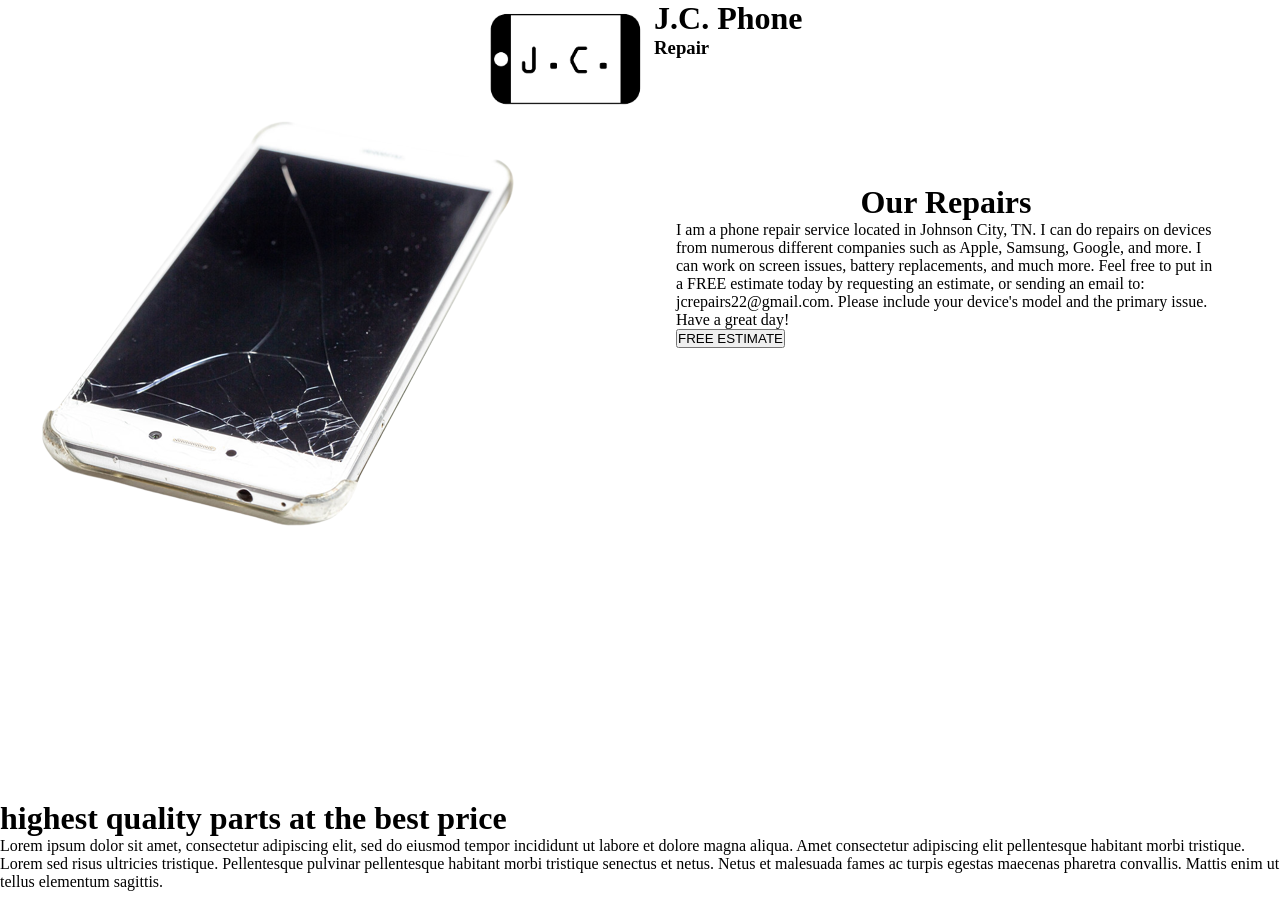
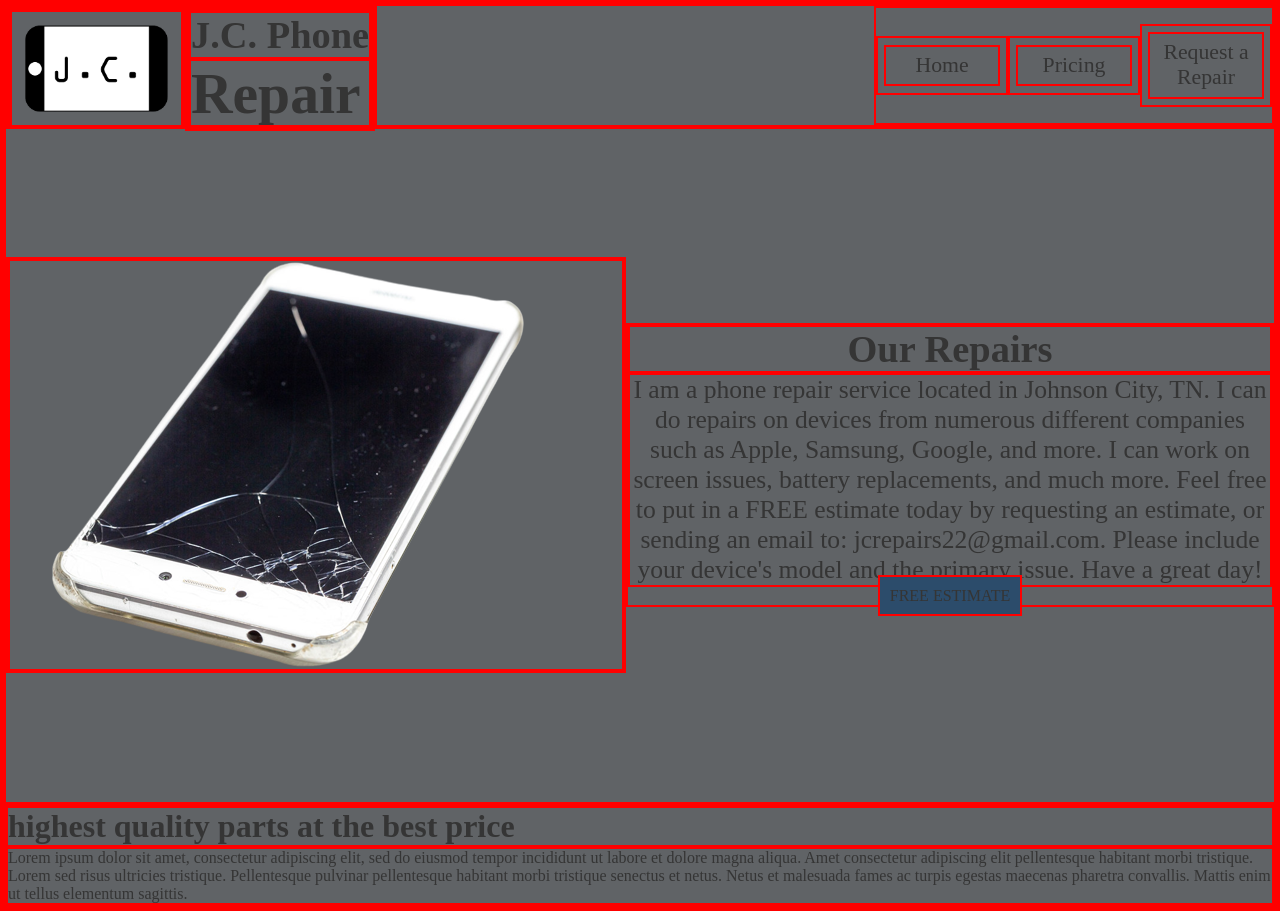
Before and after one commit to mineisv2/JCPhoneRepair, a plain HTML site: page index.html in a window 1280 px wide. Drawn offline with Linux system fonts and the light colour scheme.

Commit message:
Add files via upload

```diff
--- a/index.html
+++ b/index.html
@@ -4,15 +4,23 @@
         <link rel="stylesheet" href="styles.css">
     </head>
     <body>
+        <div id="navbar">
           <div id="header">
               <div id="headerLogo">
                   <img src="images/phoneLogo.png" alt="Logo With Phone" id="Logo">
               </div>
               <div id="headerName">
-                <h1>J.C. Phone</h1>
-                <h3>Repair</h3>
+                <div>
+                  <h1 id="titleL1">J.C. Phone</h1>
+                  <h3 id="titleL2">Repair</h3>
                 </div>
-
+              </div>
+          </div>
+          <ul id="navList">
+            <li class="navItem"><a href="index.html" class="navLink">Home</a></li>
+            <li class="navItem"><a href="prices.html" class="navLink">Pricing</a></li>
+            <li class="navItem"><a href="repair.html" class="navLink">Request a Repair</a></li>
+          </ul>
         </div>
         <div id="main">
             <div id="leftMain">
@@ -20,8 +28,8 @@
             </div>
             <div id="rightMain">
                 <h1 id="mainHeading">Our Repairs</h1>
-                <p>I am a phone repair service located in Johnson City, TN. I can do repairs on devices from numerous different companies such as Apple, Samsung, Google, and more. I can work on screen issues, battery replacements, and much more. Feel free to put in a FREE estimate today by requesting an estimate, or sending an email to: jcrepairs22@gmail.com. Please include your device's model and the primary issue. Have a great day!</p>
-                <button id="estimateButton">FREE ESTIMATE</button>
+                <p id="mainContent">I am a phone repair service located in Johnson City, TN. I can do repairs on devices from numerous different companies such as Apple, Samsung, Google, and more. I can work on screen issues, battery replacements, and much more. Feel free to put in a FREE estimate today by requesting an estimate, or sending an email to: jcrepairs22@gmail.com. Please include your device's model and the primary issue. Have a great day!</p>
+                <a href="prices.html" id="estimateButton">FREE ESTIMATE</a>
             </div>
         </div>
         <div id="quality">
--- a/styles.css
+++ b/styles.css
@@ -1,31 +1,98 @@
 *{
     margin: 0;
     padding: 0;
+    color: #353535;
+    border: 2px solid red;
 }
+
+body{
+  background-color: #606366;
+}
+
+.center{
+  width: 100%;
+  height: 5vh;
+  text-align: center;
+}
+
+#navbar{
+  display: flex;
+  justify-content: space-between;
+  height: 15%;
+}
+
+#navList{
+  display: flex;
+  justify-content: center;
+  align-items: center;
+  /* background-color: #2c4c6b; */
+}
+
+.navItem{
+  list-style-type: none;
+  width: 10vw;
+  text-align: center;
+}
+
+.navLink{
+  display: block;
+  font-size: 1.7vw;
+  color: white;
+  padding: 5%;
+  margin: 5%;
+  text-decoration: none;
+  color: #353535;
+}
+
 
 #header{
     display: flex;
     justify-content: center;
-    height: 15%;
+    height: 100%;
 }
 
-#logo{
+#headerName{
+  height: 100%;
+  display: flex;
+  align-items: center;
+}
+
+#titleL1{
+  font-size: 3vw;
+}
+
+#titleL2{
+  font-size: 4.5vw;
+}
+
+#Logo{
     height: 100%;
 }
 
 #main{
     display: flex;
+    align-items: center;
     height: 85%;
+    /* background-color: #acadae; */
 }
 
 #mainHeading{
+    /* text-align: center; */
+    font-size: 3vw;
+}
+
+#mainContent{
+  font-size: 2vw;
+}
+
+#rightMain{
+    /* padding: 5%; */
     text-align: center;
 }
 
-#rightMain{
-    margin: 5%;
+#estimateButton{
+    text-decoration: none;
+    background-color: #2c4c6b;
+    padding: 10px;
+    width: 10vw;
 }
-
-#estimateButton{
-    text-align: center;
-}
```
Lines whose indentation alone changed are shown as unchanged.
